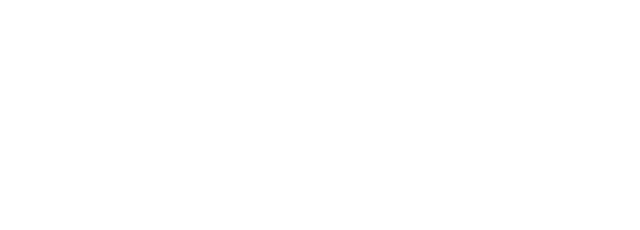
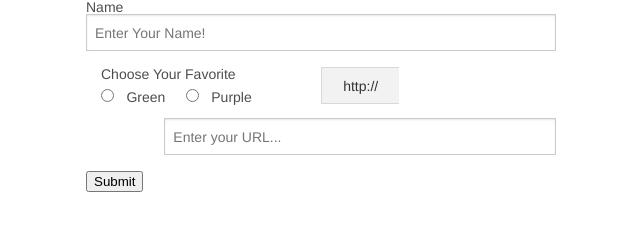
Before and after one commit to AMassick/form-test, a plain HTML site: page index.html in a window 1280 px wide. Shown: the whole page, without its empty margins (69-709 px from the left). Drawn offline with Linux system fonts and the light colour scheme.

Commit message:
Frustration w/ forms

```diff
--- a/index.html
+++ b/index.html
@@ -9,7 +9,36 @@
   </head>
   <body>
 
+      <div class="row">
+        <div class="large-6 columns">
+          <form action="">
 
+              <label>Name
+                 <input type="text" placeholder="Enter Your Name!">
+              </label>
+
+              <div class="large-6 columns">
+                <label>Choose Your Favorite</label>
+                    <input type="radio" name="pokemon" value="Green" id="pokemonGreen">
+                <label for="pokemonGreen">Green</label>
+                    <input type="radio" name="pokemon" value="Purple" id="pokemonPurple">
+                <label for="pokemonPurple">Purple</label>
+              </div>
+
+                <div class="row collapse">
+                  <div class="large-2 columns">
+                    <span class="prefix">http://</span>
+                  </div>
+                  <div class="large-10 columns">
+                    <input type="text" placeholder="Enter your URL...">
+                  </div>
+                </div>
+
+              <input type="submit">
+
+          </form>
+        </div>
+      </div>
 
     <script src="js/vendor/jquery.js"></script>
     <script src="js/foundation.min.js"></script>
```
